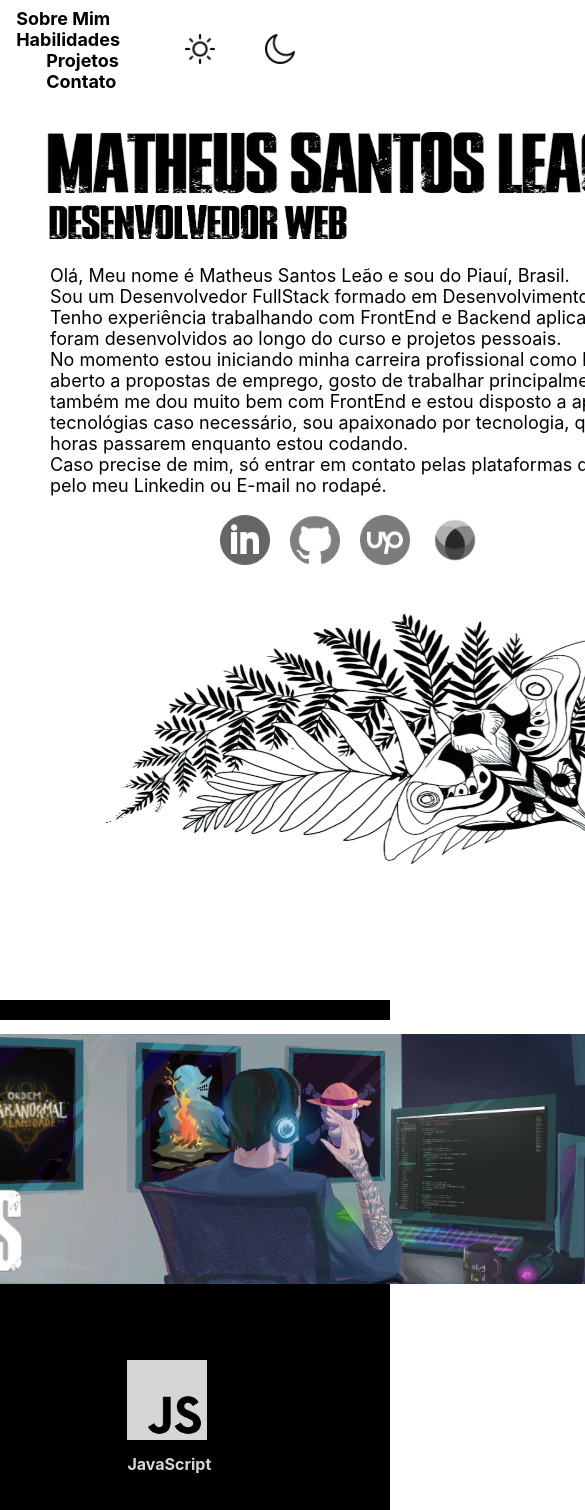
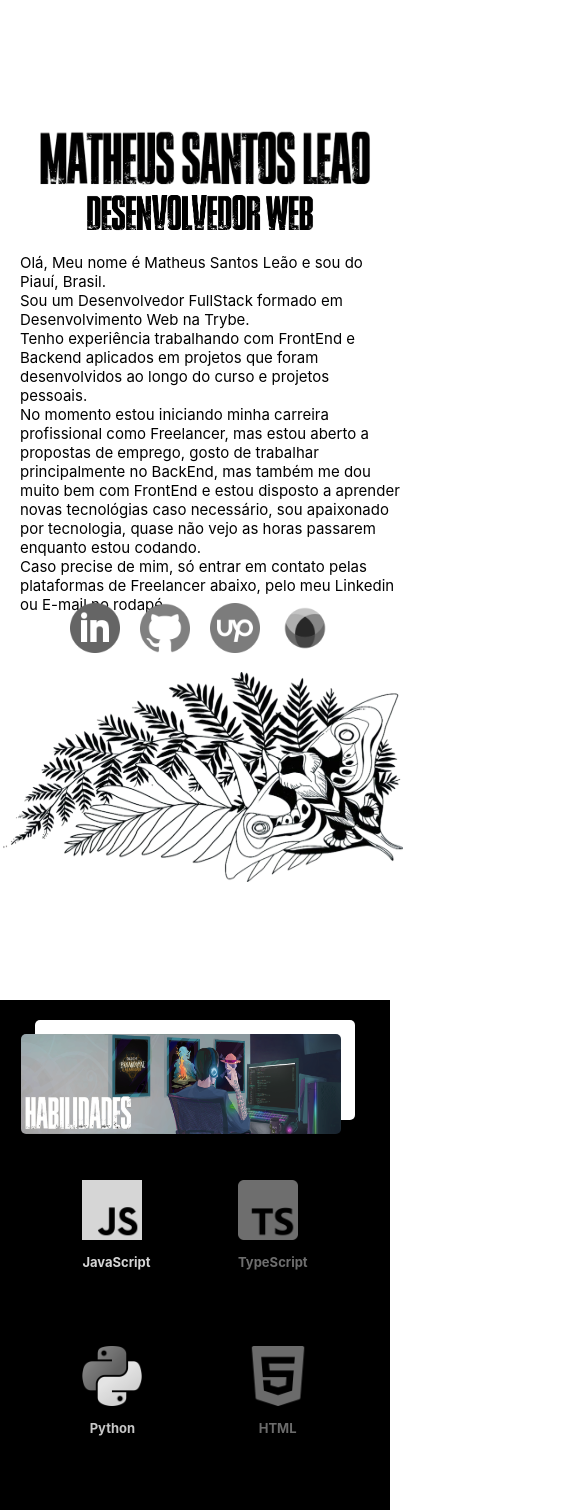
Before and after one commit to MatheusKRC/portfolio, a React (Create React App) app: page / in a window 390 px wide. Shown: the top 1510 px of the page, 585 px wide, since content can reach past the window. Built offline with nearby package versions, Linux system fonts and the light colour scheme.

Commit message:
Testanto a responsividade mobile

```diff
--- a/src/CSS/About.css
+++ b/src/CSS/About.css
@@ -169,7 +169,7 @@ html {
     color: white;
   }
 
-  @media screen and (max-width: 1550px) {
+  @media only screen and (max-width: 1550px) {
 
     .myPhoto {
       width: 400px;
@@ -214,5 +214,89 @@ html {
     .aboutPage {
       height: 900px;
     }
+}
+
+@media only screen and (max-width: 500px) {
+  .aboutPage {
+    display: flex;
+    background-color: white;
+    justify-content: space-between;
+    flex-direction: column;
+
+    height: 1030px;
+}
+
+  .myPhoto {
+    filter: opacity(0%);
+    width: 400px;
+    height: 600px;
+  }
+
+  .myPhotoDiv, .myPhotoDivMoon, .myPhotoDivSun {
+    filter: opacity(0%);
+    width: 400px;
+    height: 600px;
+
+    margin-right: 10%;
+  }
+
+  .myName {
+    width: 350px;
+    height: 60px;
+  }
+
+  .myRole {
+    width: 240px;
+    height: 40px;
+
+    margin-left: 80px;
+    margin-right: 80px;
+  }
+
+  .textAboutMe {
+    width: 380px;
+    height: 200px;
+    flex-direction: column;
+
+    color: #000;
+    font-size: 15px;
+
+    margin-bottom: -50px;
+    margin-left: 20px;
+    margin-right: 20px;
+
+    text-align: start;
+  }
+
+  .socialMedias {
+    margin-top: 180px;
+     margin-left: 50px;
+     margin-right: 50px;
+  }
+
+  .socialIcons {
+      margin-top: 20px;
+      margin-left: 20px;
+
+      filter: saturate(0%);
+      transition-duration: .5s;
+  }
+
+  .tattoo {
+    margin-top: -80px;
+    margin-left: 25%;
+  }
+
+  .tattooImg {
+    width: 210px;
+    height: 400px;
+
+    transform: rotate(270deg);
+  }
+
+  .aboutPage {
+    height: 900px;
+  }
+
 
 }
--- a/src/CSS/Colors.css
+++ b/src/CSS/Colors.css
@@ -69,3 +69,8 @@
 #Linux {
     color: #e4942c;
 }
+
+html {
+    scroll-behavior: smooth;
+    overflow-x: hidden;
+}
--- a/src/CSS/Contact.css
+++ b/src/CSS/Contact.css
@@ -102,3 +102,40 @@
         font-size: 18px;
     }
 }
+
+@media screen and (max-width: 500px){
+    .contactPage {
+        display: block;
+
+        padding-top: 30px;
+        padding-bottom: 30px;
+    }
+
+    .textContactMe {
+        font-size: small;
+
+        text-align: center;
+
+        width: 300px;
+
+        margin-left: 50px;
+        margin-bottom: -150px;
+    }
+
+    .contactName {
+        width: 250px;
+        height: 60px;
+
+        margin-left: 70px;
+        margin-right: 70px;
+    }
+
+    .footer {
+        display: inline;
+
+        align-items: center;
+
+        justify-content: space-around;
+
+    }
+}
--- a/src/CSS/NavBar.css
+++ b/src/CSS/NavBar.css
@@ -186,3 +186,9 @@ body {
     background-color: black;
     color: white;
   }
+
+@media screen and (max-width: 500px){
+    .navBarPage {
+        filter: opacity(0%);
+    }
+}
--- a/src/CSS/Projects.css
+++ b/src/CSS/Projects.css
@@ -184,3 +184,105 @@
         bottom: 670px;
     }
 }
+
+@media screen and (max-width: 500px) {
+    .projectsName {
+        width: 250px;
+        height: 60px;
+
+        margin-bottom: 30px;
+    }
+
+    .projects {
+        width: 150px;
+        height: 181px;
+    }
+
+    .projectImage {
+        width: 300px;
+        height: 181px;
+    }
+
+    .projectBlur {
+        width: 300px;
+        height: 181px;
+
+        filter: blur(0);
+    }
+
+    .arrow {
+        width: 30px;
+        height: 50px;
+
+        margin-left: 80px;
+        margin-bottom: 20px;
+    }
+
+    .leftArrow {
+        width: 30px;
+        height: 50px;
+
+        margin-right: 80px;
+        margin-bottom: 20px;
+    }
+
+    .infoVisible {
+        bottom: -50px;
+        filter: opacity(100);
+        color: white;
+
+        width: 350px;
+        height: 30px;
+    }
+
+    .projectInfos {
+        bottom: -50px;
+        filter: opacity(100);
+        color: white;
+
+        width: 350px;
+        height: 30px;
+    }
+
+    .projectTasks {
+        display: inline-block;
+
+        padding: 15px;
+        border-radius: 20px;
+
+        font-size: small;
+
+        background-color: black;
+
+        margin-left: 5px;
+        margin-right: 5px;
+    }
+
+    .projectDesc {
+        margin-bottom: 0px;
+
+        width: 300px;
+
+        text-align: center;
+    }
+
+    .projectButtons {
+        margin-top: 50px;
+        margin-left: 0px;
+        margin-right: 0px;
+
+        padding: 30px;
+
+        border-radius: 20px;
+        border: 0px;
+
+        background-color: black;
+
+        color: white;
+
+        font-size: small;
+        font-weight: bold;
+
+        transition: 0.3s;
+    }
+}
--- a/src/CSS/Skills.css
+++ b/src/CSS/Skills.css
@@ -160,3 +160,79 @@
         height: 250px;
     }
 }
+
+@media screen and (max-width: 500px) {
+    .artDiv, .artDivSun, .artDivMoon {
+        width: 320px;
+        height: 100px;
+
+        margin-bottom: 200px;
+    }
+
+    .art {
+        width: 320px;
+        height: 100px;
+    }
+
+    .iconFigure {
+        margin-top: 60px;
+        margin-left: 20px;
+        margin-right: 20px;
+    }
+
+    .icon {
+        width: 60px;
+        margin-bottom: 10px;
+    }
+
+    .iconName {
+        font-size: small;
+    }
+
+
+    .softSkills {
+        display: flex;
+        flex-wrap: wrap;
+
+        justify-content: space-evenly;
+
+        margin-top: 50px;
+        margin-bottom: 50px;
+        color: white;
+    }
+
+
+    .softCard, .softCardMoon, .softCardSun {
+        background-color: white;
+
+        width: 350px;
+        border-radius: 50px;
+        text-align: center;
+
+        transition-duration: .5s;
+    }
+
+    .softCardSun {
+        background-color: rgb(15, 15, 16);
+    }
+
+    .softBack {
+        transition-duration: .5s;
+    }
+
+    .softSkill {
+        transform: translate(30px, 10px);
+    }
+
+
+    .softText {
+        text-align: left;
+
+        background-color: black;
+        transform: translate(10px, -10px);
+
+        padding: 30px;
+        border-radius: 50px;
+    }
+
+}
```
